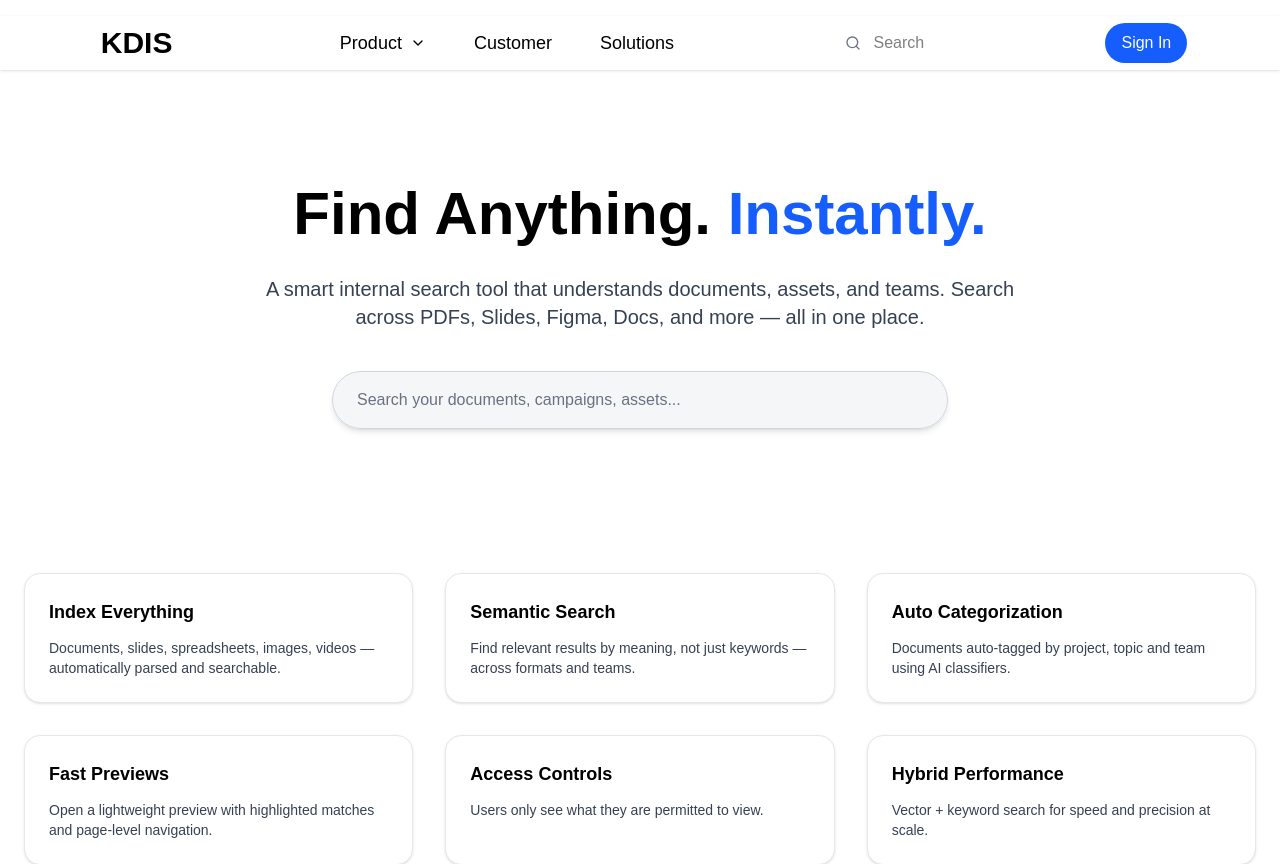
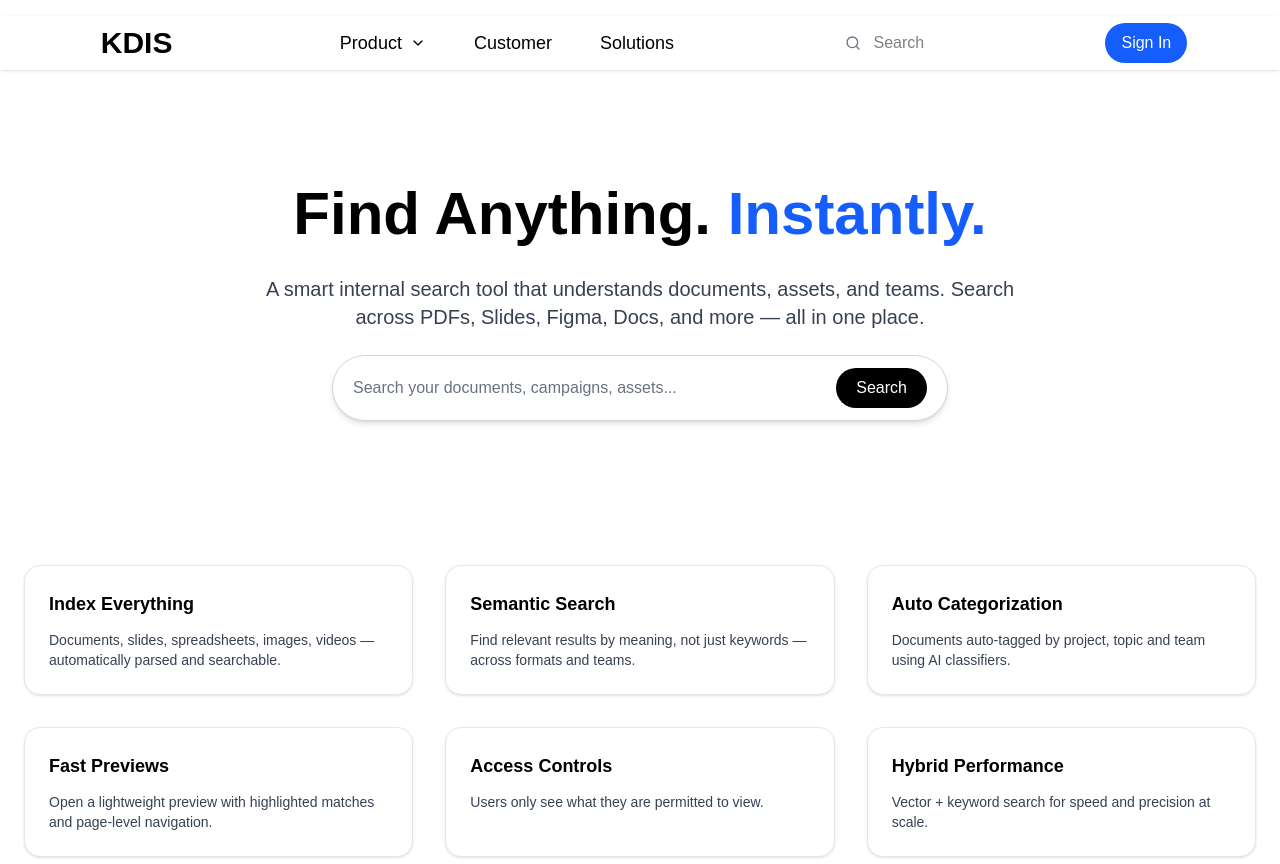
Before and after one commit to VishnuThakur11/Internal-Search-Documents-and-categorization, a React (Vite) app: page / in a window 1280 px wide. Shown: the top 864 px of the page. Built offline with nearby package versions, Linux system fonts and the light colour scheme.

Commit message:
fixed searching and added authentication checking to search

```diff
--- a/src/components/SearchBar.jsx
+++ b/src/components/SearchBar.jsx
@@ -0,0 +1,55 @@
+// SearchBar.jsx
+import React, { useState } from "react";
+import { useNavigate } from "react-router-dom";
+import { motion } from "framer-motion";
+
+export default function SearchBar() {
+  const [query, setQuery] = useState("");
+  const navigate = useNavigate();
+
+  const handleSearch = (e) => {
+    e.preventDefault();
+
+    // 🔐 Check login
+    const token = localStorage.getItem("token");
+    if (!token) {
+      navigate("/signin");
+      alert('you are logged out! Please login again')
+      return;
+    }
+
+    // OPTIONAL: navigate to search results page
+    // navigate(`/search?q=${query}`);
+
+    console.log("Search:", query);
+  };
+
+  return (
+    <motion.form
+      onSubmit={handleSearch}
+      initial={{ opacity: 0, y: 10 }}
+      animate={{ opacity: 1, y: 0 }}
+      transition={{ duration: 0.4 }}
+      className="w-full flex justify-center mt-6"
+    >
+      <div className="w-full md:w-2/3 lg:w-1/2">
+        <div className="flex items-center gap-2 px-5 py-3 bg-white border border-gray-300 rounded-full shadow-md">
+          <input
+            type="text"
+            placeholder="Search your documents, campaigns, assets..."
+            value={query}
+            onChange={(e) => setQuery(e.target.value)}
+            className="flex-1 bg-transparent outline-none text-black placeholder-gray-500"
+          />
+
+          <button
+            type="submit"
+            className="px-5 py-2 bg-black text-white rounded-full font-medium hover:bg-gray-900 transition"
+          >
+            Search
+          </button>
+        </div>
+      </div>
+    </motion.form>
+  );
+}
--- a/src/pages/Home.jsx
+++ b/src/pages/Home.jsx
@@ -1,6 +1,7 @@
 
 import React from "react";
 import { motion } from "framer-motion";
+import SearchBar from "../components/SearchBar";
 
 export default function Home() {
   return (
@@ -28,7 +29,7 @@ export default function Home() {
         </motion.p>
 
         {/* Search bar mock */}
-        <motion.div
+        {/* <motion.div
           initial={{ opacity: 0, y: 26 }}
           animate={{ opacity: 1, y: 0 }}
           transition={{ delay: 0.35, duration: 0.7 }}
@@ -41,7 +42,9 @@ export default function Home() {
               className="bg-transparent w-full outline-none text-black placeholder-gray-500 text-sm sm:text-base"
             />
           </div>
-        </motion.div>
+        </motion.div> */}
+
+        <SearchBar />
       </section>
 
       {/* ===== Features Section ===== */}
```
